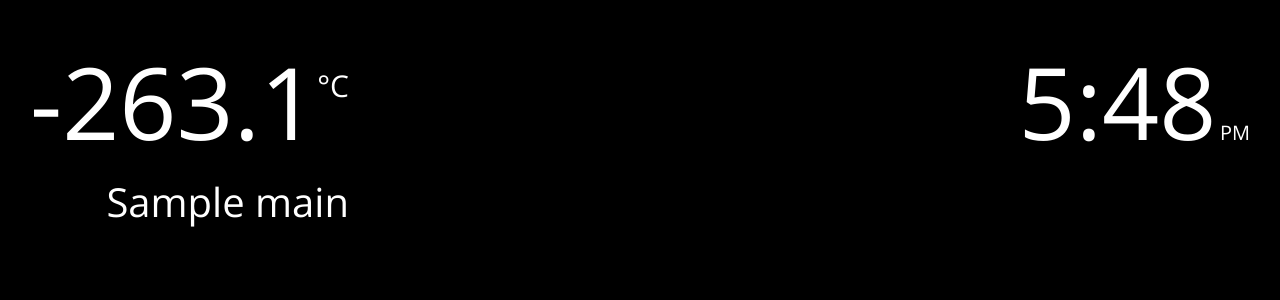
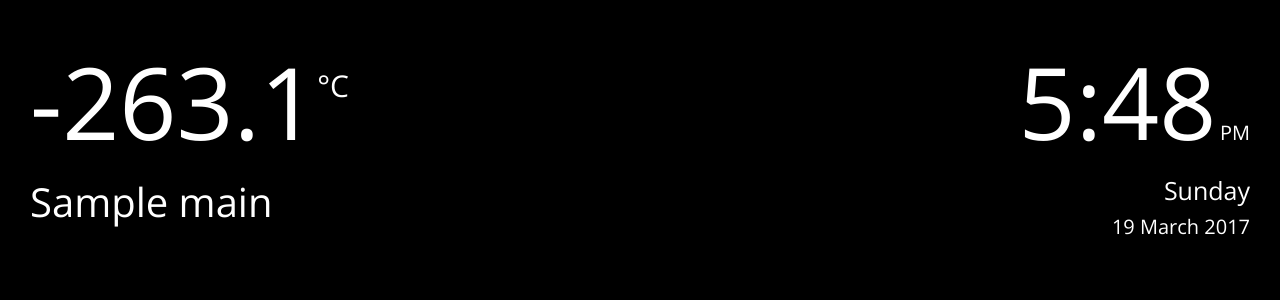
Before and after one commit to ankitasharma102/smartmirror, a Flask app: page / in a window 1280 px wide. Shown: the top 300 px of the page. Run offline with Flask 2, Linux system fonts and the light colour scheme; a database or web service that is not in the repository returns one stand-in record (values such as "Sample title"); data that the repository does not hold is empty; some libraries are stand-ins or nearby versions.

Commit message:
Added day and date

```diff
--- a/templates/index.html
+++ b/templates/index.html
@@ -27,7 +27,7 @@
 			}
 			.notSohuuuuuuuge {
 				font-size: 40px;
-				float: right;
+				float: left;
 			}
 			.notifications-container
 			{
@@ -51,13 +51,26 @@
 				font-size: 22px;
 			}
 			.noti_text {
-				font-size: 15px;
+				font-size: 14px;
 			}
 			.noti_appName {
-				font-size: 8px;
+				font-size: 12px;
 			}
 			.ampm {
 				font-size: 20px;
+			}
+			.date{
+				font-size: 20px;
+			    position: absolute;
+			    right: 0px;
+			    padding-top: 30px;
+			    /* text-align: right; */
+			}
+			.day{
+				    font-size: 25px;
+				    position: absolute;
+				    right: 0px;
+}
 			}
 
 		</style>
@@ -70,6 +83,11 @@
 		<div class="time">
 			<span class="timecontainer huuuuuuuge"></span>
 			<span class="ampm"></span>
+			<p><span class="day"></span></p>
+			<p><span class="date"></span></p>
+
+
+
 		</div>
 		<div class="notifications-container">
 				<div class="rows">
@@ -122,9 +140,33 @@
 				$(".timecontainer").html(time);
 				$(".ampm").html(ampm);
 			}
+			function displayDate(){
+				var d = new Date();
+
+				var monthNames = ["January", "February", "March", "April", "May", "June","July", "August", "September", "October", "November", "December"];
+
+				var month = monthNames[d.getMonth()];
+
+				var day = d.getDate();
+
+
+				var date = (day<10 ? '0' : '') + day+' ' + month+ ' '+d.getFullYear();
+				$(".date").html(date);
+			}
+			function displayDay(){
+				var d = new Date();
+				var dayNames = ["Sunday","Monday","Tuesday","Wednesday","Thursday","Friday","Saturday"];
+				var day = dayNames[d.getDay()];
+				$(".day").html(day);
+			}
 			displayTime();
+			displayDate();
+			displayDay();
 			setInterval(displayTime, 30000);
+			setInterval(displayDate,43200000);
+			setInterval(displayDay,43200000);
 			setInterval(getNoti, 2000);
+
 		</script>
 	</body>
 </html>
```
